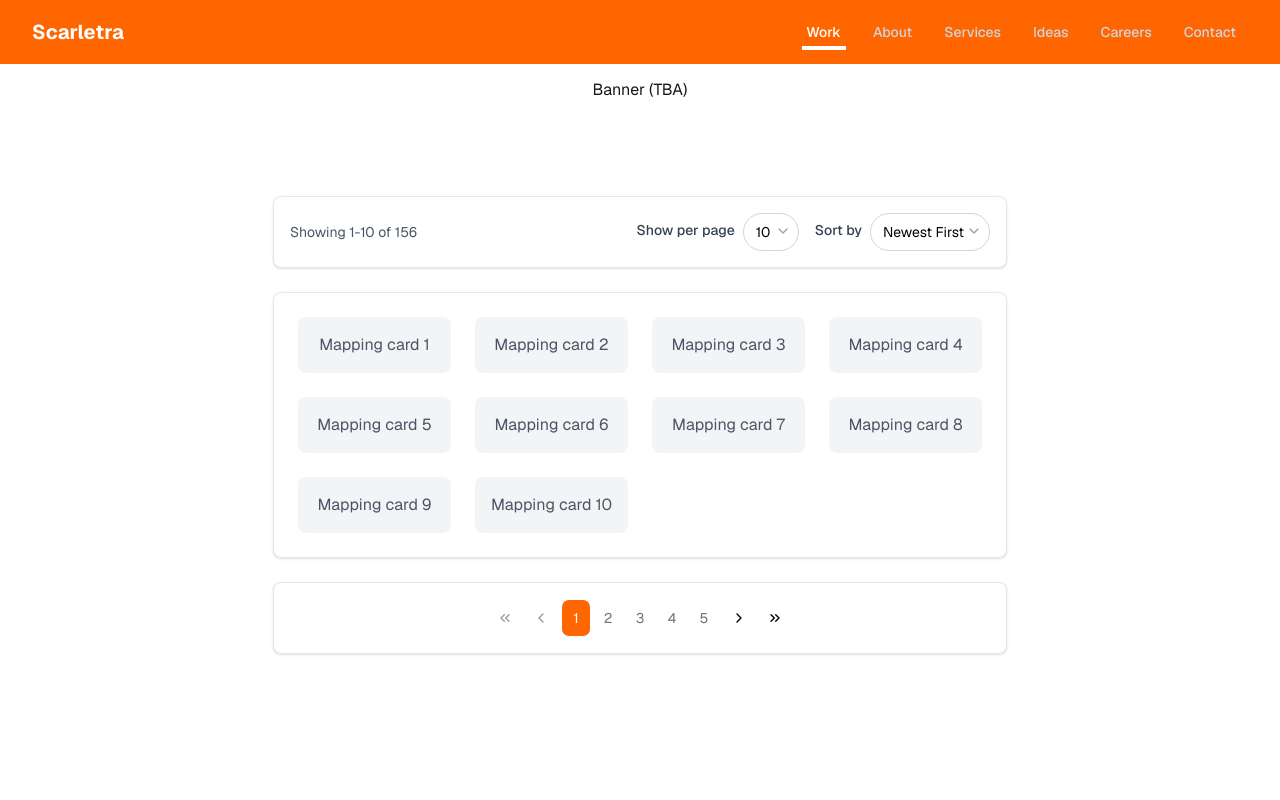
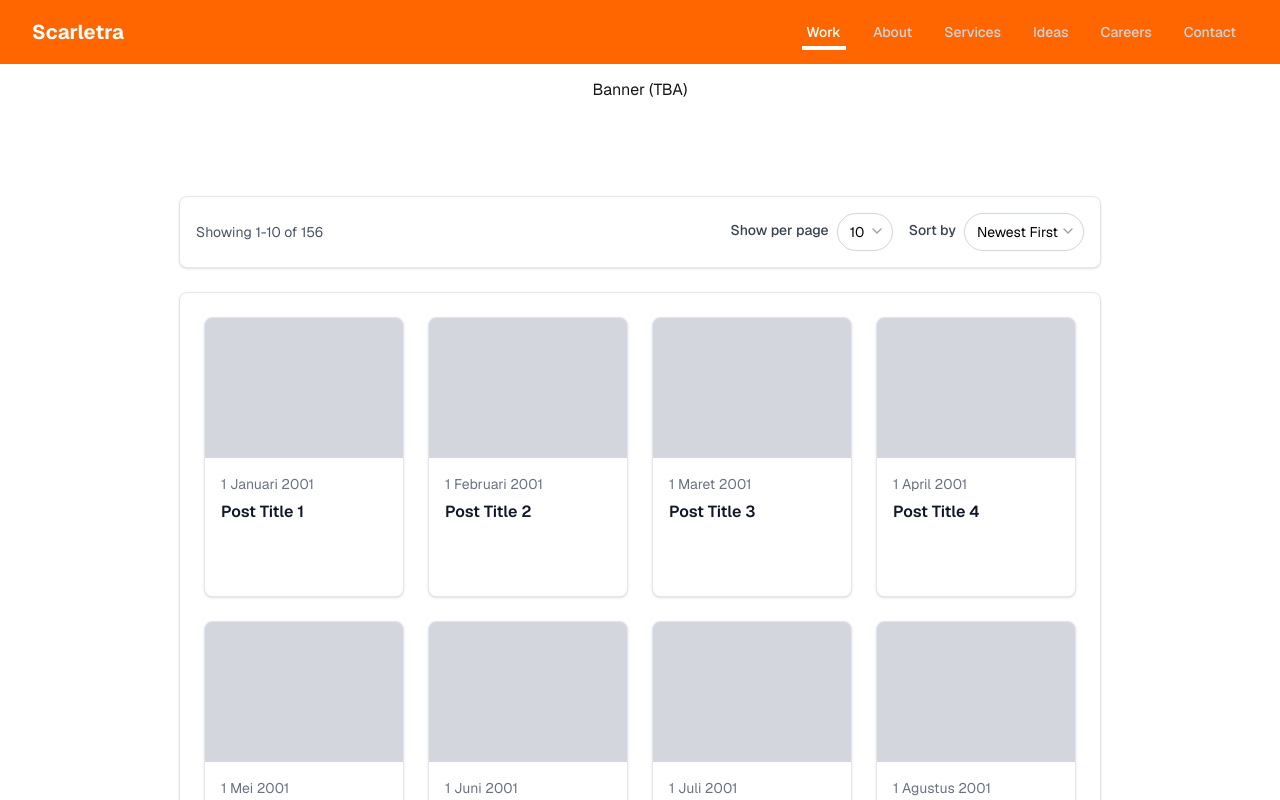
Before and after one commit to Scarletra/project-test-fernando-valentino-sitinjak, a Next.js app: page / in a window 1280 px wide. Shown: the top 800 px of the page. Built offline with nearby package versions, Linux system fonts and the light colour scheme.

Commit message:
feat: Add card component for post section

```diff
--- /dev/null
+++ b/src/app/components/PostCard.tsx
@@ -0,0 +1,91 @@
+'use client';
+
+import { useState } from 'react';
+import Link from 'next/link';
+
+interface PostCardProps {
+  post: {
+    id: string;
+    title: string;
+    excerpt: string;
+    thumbnail: string;
+    author: string;
+    date: string;
+    slug: string;
+  };
+}
+
+const PostCard: React.FC<PostCardProps> = ({ post }) => {
+  const [imageError, setImageError] = useState(false);
+  const [imageLoaded, setImageLoaded] = useState(false);
+
+  const handleImageError = () => {
+    setImageError(true);
+  };
+
+  const handleImageLoad = () => {
+    setImageLoaded(true);
+  };
+
+  const formatDate = (dateString: string) => {
+    const months = [
+      'Januari', 'Februari', 'Maret', 'April', 'Mei', 'Juni',
+      'Juli', 'Agustus', 'September', 'Oktober', 'November', 'Desember'
+    ];
+
+    const date = new Date(dateString);
+    const day = date.getDate();
+    const month = months[date.getMonth()];
+    const year = date.getFullYear();
+
+    return `${day} ${month} ${year}`;
+  };
+
+  return (
+    <Link href={`/ideas/${post.slug}`} className="block group">
+      <div className="bg-white rounded-lg border border-gray-200 hover:shadow-md transition-shadow shadow-sm duration-200 overflow-hidden h-70 w-50">
+        <div className="relative h-35">
+          <div className="relative w-full h-full bg-gray-200 overflow-hidden">
+            {!imageError ? (
+              <>
+                {/* Loading skeleton */}
+                {!imageLoaded && (
+                  <div className="absolute inset-0 bg-gray-300 animate-pulse"></div>
+                )}
+                <img
+                  src={post.thumbnail}
+                  alt={post.title}
+                  loading="lazy"
+                  className={`w-full h-full object-cover group-hover:scale-105 transition-transform duration-300 ${
+                    imageLoaded ? 'opacity-100' : 'opacity-0'
+                  }`}
+                  onError={handleImageError}
+                  onLoad={handleImageLoad}
+                />
+              </>
+            ) : (
+              <div className="w-full h-full bg-gray-300 flex items-center justify-center">
+                <span className="text-gray-500 text-sm">No image</span>
+              </div>
+            )}
+          </div>
+        </div>
+
+        {/* Content - Setengah tinggi card sisanya (h-35) */}
+        <div className="p-4 h-35 flex flex-col">
+          {/* Tanggal */}
+          <div className="text-sm text-gray-500 mb-2">
+            {formatDate(post.date)}
+          </div>
+
+          {/* Title - Maksimal 3 baris dengan ellipsis */}
+          <h3 className="text-base font-semibold text-gray-900 group-hover:text-blue-600 transition-colors line-clamp-3 leading-tight">
+            {post.title}
+          </h3>
+        </div>
+      </div>
+    </Link>
+  );
+};
+
+export default PostCard;
--- a/src/app/sections/IdeasSection.tsx
+++ b/src/app/sections/IdeasSection.tsx
@@ -1,5 +1,6 @@
-import React, { useState, useEffect } from 'react';
+import { useState, useEffect } from 'react';
 import { ChevronDown, ChevronLeft, ChevronRight, ChevronsLeft, ChevronsRight } from 'lucide-react';
+import PostCard from '../components/PostCard';
 
 const ListPost = () => {
   const [sortBy, setSortBy] = useState('newest');
@@ -128,8 +129,16 @@ const ListPost = () => {
         <div className="bg-white rounded-lg shadow-sm border border-gray-200 p-6 mb-6">
           <div className="grid grid-cols-1 md:grid-cols-2 lg:grid-cols-3 xl:grid-cols-4 gap-6">
             {Array.from({ length: showPerPage }, (_, index) => (
-              <div key={index} className="bg-gray-100 rounded-lg p-4 text-center text-gray-600">
-                <p>Mapping card {startItem + index}</p>
+              <div key={index}>
+                <PostCard
+                  post={{
+                    title: `Post Title ${index + 1}`,
+                    excerpt: `This is a brief excerpt for post ${index + 1}.`,
+                    author: `Author ${index + 1}`,
+                    date: `Date ${index + 1}`,
+                    slug: `post-${index + 1}`,
+                  }}
+                />
               </div>
             ))}
           </div>
```
Also changed, not shown: src/app/lib/post-card.ts (added).
